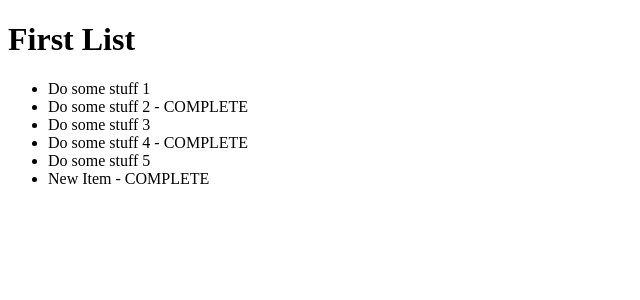
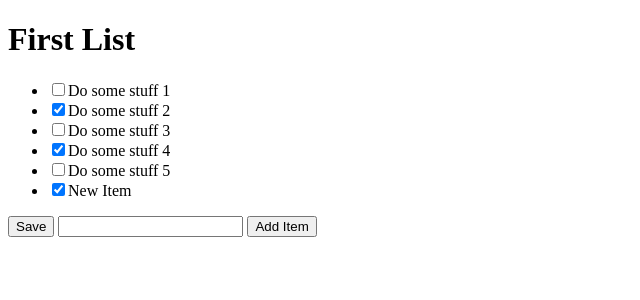
Before and after one commit to edbosisto/django-tutorial, a Django app: page /2 in a window 1280 px wide. Shown: the top 300 px of the page, without its empty margins (0-640 px from the left). Run offline with Django 4.2, Linux system fonts and the light colour scheme; data comes from the database, SQL or seed files in the repository; both versions use the stored data as it was after the commit.

Commit message:
created custom form to create and check off items in various lists

```diff
--- a/mysite/main/templates/main/list.html
+++ b/mysite/main/templates/main/list.html
@@ -4,13 +4,19 @@
 
 {% block content %}
     <h1>{{ ls.name }}</h1>
+    <form method="post" action="#">
+        {% csrf_token %}
         <ul>
             {% for item in ls.item_set.all %}
                 {% if item.complete == True %}
-                <li>{{item.text}} - COMPLETE</li>
+                    <li><input type="checkbox" value="clicked" name="c{{item.id}}" checked>{{item.text}}</li>
                 {% else %}
-                <li>{{item.text}}</li>
+                    <li><input type="checkbox" value="clicked" name="c{{item.id}}">{{item.text}}</li>
                 {% endif %}
             {% endfor %}
         </ul>
+        <button type="submit" name="save" value="save">Save</button>
+        <input type="text" name="new">
+        <button type="submit" name="newItem" value="newItem">Add Item</button>
+    </form>
 {% endblock %}
--- a/mysite/main/views.py
+++ b/mysite/main/views.py
@@ -8,6 +8,26 @@ from .forms import CreateNewList
 
 def index(response, id):
     ls = ToDoList.objects.get(id=id)
+
+    if response.method == "POST":
+        print(response.POST)
+        if response.POST.get("save"):
+            for item in ls.item_set.all():
+                if response.POST.get("c" + str(item.id)) == "clicked":
+                    item.complete = True
+                else:
+                    item.complete = False
+
+                item.save()
+
+        elif response.POST.get("newItem"):
+            txt = response.POST.get("new")
+
+            if len(txt) > 2:
+                ls.item_set.create(text=txt, complete=False)
+            else:
+                print("invalid")
+
     return render(response, "main/list.html", {"ls": ls})
 
 
```
Also changed, not shown: mysite/db.sqlite3. Lines whose indentation alone changed are shown as unchanged.
